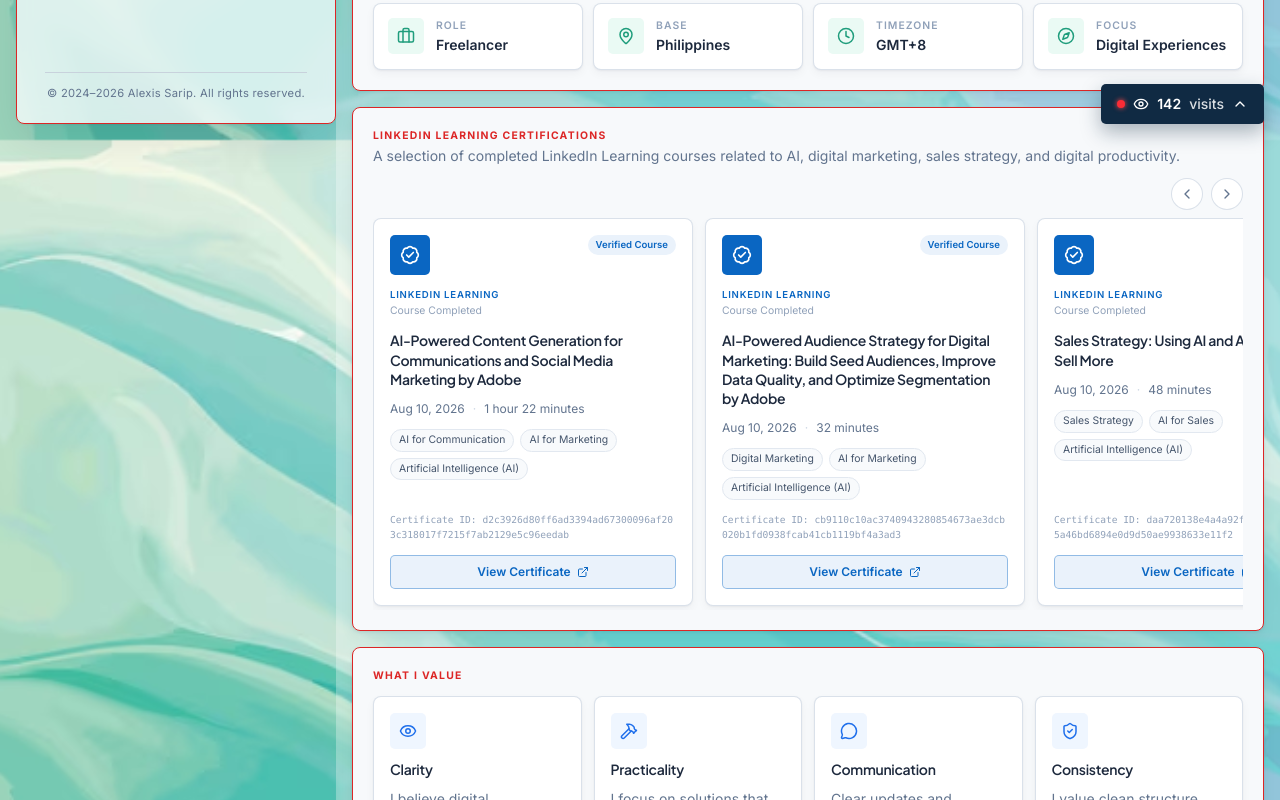
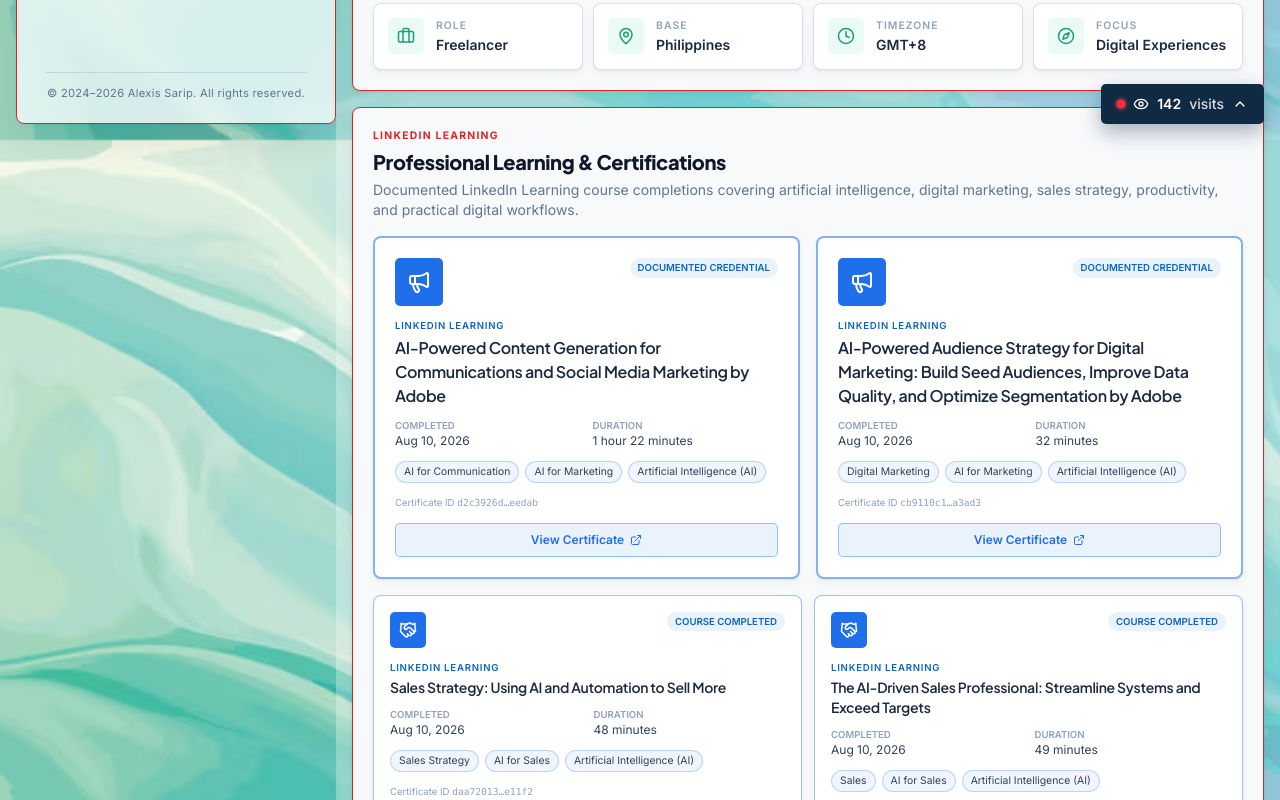
Before and after one commit to booksagealex4-svg/launchsiteph, a React (Vite) app in the folder portfolio/: page /about in a window 1280 px wide. Shown: the part 660-1460 px from the top of the page. Built offline with nearby package versions, Linux system fonts and the light colour scheme.

Commit message:
feat(portfolio): highlight linkedin learning certifications
Co-Authored-By: Claude Sonnet 5 <noreply@anthropic.com>

```diff
--- a/portfolio/src/components/CertificationRail.tsx
+++ b/portfolio/src/components/CertificationRail.tsx
@@ -1,92 +1,71 @@
-import { useRef } from 'react'
-import { BadgeCheck, ChevronLeft, ChevronRight, ExternalLink } from 'lucide-react'
+import type { LucideIcon } from 'lucide-react'
+import { BadgeCheck, BrainCircuit, Megaphone, Handshake, Bot, ExternalLink } from 'lucide-react'
 import type { Certification } from '@/data/certifications'
+import { cn } from '@/lib/utils'
 
-/**
- * Quiet, manual-scroll credential rail — deliberately calmer than the
- * autoplaying Projects/Services mockup carousels (no autoplay, no crossfade).
- * Reusable so a future homepage Credentials section can read the same
- * certifications data without duplicating this component.
- */
-export function CertificationRail({ certifications }: { certifications: Certification[] }) {
-  const trackRef = useRef<HTMLDivElement>(null)
-
-  function scrollByCard(direction: 1 | -1) {
-    const track = trackRef.current
-    if (!track) return
-    const card = track.querySelector<HTMLElement>('[data-cert-card]')
-    const amount = (card?.offsetWidth ?? 320) + 12
-    const reduceMotion = window.matchMedia('(prefers-reduced-motion: reduce)').matches
-    track.scrollBy({ left: direction * amount, behavior: reduceMotion ? 'auto' : 'smooth' })
+const categoryIcons: Record<string, LucideIcon> = {
+  ai: BrainCircuit,
+  marketing: Megaphone,
+  sales: Handshake,
+  productivity: Bot,
 }
 
+/** Shows a shortened certificate ID for scanability — the full value stays in the data file. */
+function shortenId(id: string) {
+  if (id.length <= 16) return id
+  return `${id.slice(0, 8)}…${id.slice(-5)}`
+}
+
+function CertCard({ cert, featured }: { cert: Certification; featured?: boolean }) {
+  const Icon = (cert.category && categoryIcons[cert.category]) || BadgeCheck
+
   return (
-    <div className="relative">
-      {/* Controls sit above the track (not bottom-right) so they never collide with the fixed visitor-counter pill */}
-      <div className="mb-2 flex justify-end gap-2">
-        <button
-          type="button"
-          onClick={() => scrollByCard(-1)}
-          aria-label="Scroll certifications left"
-          className="flex h-8 w-8 items-center justify-center rounded-full border border-slate-300/70 bg-white text-slate-500 transition-all duration-200 hover:border-blue-200 hover:text-[#1F6FEB] focus-visible:outline focus-visible:outline-2 focus-visible:outline-offset-2 focus-visible:outline-blue-500"
-        >
-          <ChevronLeft className="h-4 w-4" />
-        </button>
-        <button
-          type="button"
-          onClick={() => scrollByCard(1)}
-          aria-label="Scroll certifications right"
-          className="flex h-8 w-8 items-center justify-center rounded-full border border-slate-300/70 bg-white text-slate-500 transition-all duration-200 hover:border-blue-200 hover:text-[#1F6FEB] focus-visible:outline focus-visible:outline-2 focus-visible:outline-offset-2 focus-visible:outline-blue-500"
-        >
-          <ChevronRight className="h-4 w-4" />
-        </button>
-      </div>
-
     <div
-        ref={trackRef}
-        role="list"
-        aria-label="LinkedIn Learning certifications"
-        className="no-scrollbar flex gap-3 overflow-x-auto scroll-smooth pb-1"
-      >
-        {certifications.map((cert) => (
-          <div
-            key={cert.id}
-            data-cert-card
-            role="listitem"
-            className="flex w-80 shrink-0 flex-col gap-3 rounded-lg border border-slate-300/70 bg-white p-4 shadow-[0_1px_2px_rgba(15,23,42,0.05),0_4px_10px_rgba(15,23,42,0.04)] transition-all duration-200 hover:-translate-y-0.5 hover:border-blue-200 hover:shadow-[0_8px_16px_rgba(15,23,42,0.06)]"
+      className={cn(
+        'flex flex-col gap-3 rounded-lg bg-white p-4 shadow-[0_1px_2px_rgba(15,23,42,0.05),0_4px_10px_rgba(15,23,42,0.04)] transition-all duration-200 hover:-translate-y-px',
+        featured
+          ? 'border-2 border-[#1F6FEB]/55 hover:border-[#1F6FEB] hover:shadow-[0_10px_22px_rgba(31,111,235,0.14)] sm:p-5'
+          : 'border border-[var(--card-border-nested)]/40 hover:border-[#1F6FEB]/60 hover:shadow-[0_8px_16px_rgba(15,23,42,0.08)]',
+      )}
     >
       <div className="flex items-start justify-between gap-2">
-              <span className="flex h-10 w-10 shrink-0 items-center justify-center rounded-md bg-[#0A66C2] text-white">
-                <BadgeCheck className="h-5 w-5" />
+        <span
+          className={cn(
+            'flex shrink-0 items-center justify-center rounded-md bg-[#1F6FEB] text-white',
+            featured ? 'h-12 w-12' : 'h-9 w-9',
+          )}
+        >
+          <Icon className={featured ? 'h-6 w-6' : 'h-[18px] w-[18px]'} />
         </span>
-              <span className="rounded-full bg-[#eaf2fb] px-2 py-0.5 text-[0.6rem] font-semibold whitespace-nowrap text-[#0A66C2]">
-                Verified Course
+        <span className="rounded-full bg-[#eaf2fb] px-2 py-0.5 text-[0.6rem] font-semibold whitespace-nowrap text-[#0A66C2] uppercase">
+          {featured ? 'Documented Credential' : 'Course Completed'}
         </span>
       </div>
 
       <div>
-              <p className="text-[0.6rem] font-semibold tracking-[0.08em] text-[#0A66C2] uppercase">{cert.issuer}</p>
-              <p className="text-[0.65rem] text-slate-400">Course Completed</p>
+        <p className="text-[0.6rem] font-semibold tracking-[0.08em] text-[#0A66C2] uppercase">LinkedIn Learning</p>
+        <h3 className={cn('mt-0.5 leading-snug font-semibold text-slate-800', featured ? 'text-base' : 'text-sm')}>
+          {cert.title}
+        </h3>
       </div>
 
-            <h3 className="text-sm leading-snug font-semibold text-slate-800">{cert.title}</h3>
-
-            <div className="flex flex-wrap items-center gap-x-2 gap-y-1 text-xs text-slate-500">
-              <span>{cert.date ?? 'Credential details to be added'}</span>
-              {cert.duration ? (
-                <>
-                  <span className="text-slate-300">·</span>
-                  <span>{cert.duration}</span>
-                </>
-              ) : null}
+      <div className="grid grid-cols-2 gap-x-3 gap-y-1.5 text-xs">
+        <div>
+          <p className="text-[0.6rem] font-semibold text-slate-400 uppercase">Completed</p>
+          <p className="text-slate-700">{cert.date ?? 'To be added'}</p>
+        </div>
+        <div>
+          <p className="text-[0.6rem] font-semibold text-slate-400 uppercase">Duration</p>
+          <p className="text-slate-700">{cert.duration ?? '—'}</p>
+        </div>
       </div>
 
       {cert.skills?.length ? (
         <div className="flex flex-wrap gap-1.5">
-                {cert.skills.map((skill) => (
+          {cert.skills.slice(0, 3).map((skill) => (
             <span
               key={skill}
-                    className="rounded-full border border-slate-200 bg-slate-50 px-2 py-0.5 text-[0.65rem] text-slate-600"
+              className="rounded-full border border-[#1F6FEB]/25 bg-blue-50 px-2 py-0.5 text-[0.65rem] text-slate-700"
             >
               {skill}
             </span>
@@ -95,8 +74,8 @@ export function CertificationRail({ certifications }: { certifications: Certific
       ) : null}
 
       {cert.certificateId ? (
-              <p className="mt-auto break-all text-[0.6rem] leading-relaxed font-mono text-slate-400">
-                Certificate ID: {cert.certificateId}
+        <p className="text-[0.6rem] text-slate-400">
+          Certificate ID <span className="font-mono">{shortenId(cert.certificateId)}</span>
         </p>
       ) : null}
 
@@ -105,15 +84,41 @@ export function CertificationRail({ certifications }: { certifications: Certific
           href={cert.credentialUrl}
           target="_blank"
           rel="noopener noreferrer"
-                className="flex items-center justify-center gap-1.5 rounded-md border border-[#0A66C2]/40 bg-[#eaf2fb] px-3 py-2 text-xs font-semibold text-[#0A66C2] transition-all duration-200 hover:-translate-y-0.5 hover:border-[#0A66C2]/70 hover:bg-[#dbe9fa] focus-visible:outline focus-visible:outline-2 focus-visible:outline-offset-2 focus-visible:outline-blue-500"
+          className="mt-auto flex items-center justify-center gap-1.5 rounded-md border border-[#1F6FEB]/40 bg-[#eaf2fb] px-3 py-2 text-xs font-semibold text-[#1F6FEB] transition-all duration-200 hover:-translate-y-0.5 hover:border-[#1F6FEB]/70 hover:bg-[#dbe9fa] focus-visible:outline focus-visible:outline-2 focus-visible:outline-offset-2 focus-visible:outline-blue-500"
         >
           View Certificate
           <ExternalLink className="h-3 w-3 shrink-0" />
         </a>
       ) : null}
     </div>
+  )
+}
+
+/**
+ * Featured-plus-grid credential display — the first two entries (the ones called out as
+ * "featured" in content) render as larger cards, the rest follow in a compact 2-column grid.
+ * A responsive grid (not a scroll rail) so nothing needs horizontal scrolling on mobile.
+ */
+export function CertificationRail({ certifications }: { certifications: Certification[] }) {
+  const [featured, rest] = [certifications.slice(0, 2), certifications.slice(2)]
+
+  return (
+    <div className="flex flex-col gap-4">
+      {featured.length ? (
+        <div className="grid grid-cols-1 gap-4 sm:grid-cols-2">
+          {featured.map((cert) => (
+            <CertCard key={cert.id} cert={cert} featured />
           ))}
         </div>
+      ) : null}
+
+      {rest.length ? (
+        <div className="grid grid-cols-1 gap-3 sm:grid-cols-2">
+          {rest.map((cert) => (
+            <CertCard key={cert.id} cert={cert} />
+          ))}
+        </div>
+      ) : null}
     </div>
   )
 }
--- a/portfolio/src/data/certifications.ts
+++ b/portfolio/src/data/certifications.ts
@@ -8,6 +8,8 @@ export interface Certification {
   certificateId?: string
   credentialUrl?: string
   status?: 'completed' | 'in-progress' | 'planned'
+  /** Drives the category icon shown on the certificate card. */
+  category?: 'ai' | 'marketing' | 'sales' | 'productivity'
 }
 
 /**
@@ -28,6 +30,7 @@ export const certifications: Certification[] = [
     credentialUrl:
       'https://www.linkedin.com/learning/certificates/d2c3926d80ff6ad3394ad67300096af203c318017f7215f7ab2129e5c96eedab',
     status: 'completed',
+    category: 'marketing',
   },
   {
     id: 'cert-ai-audience-strategy-adobe',
@@ -41,6 +44,7 @@ export const certifications: Certification[] = [
     credentialUrl:
       'https://www.linkedin.com/learning/certificates/cb9110c10ac3740943280854673ae3dcb020b1fd0938fcab41cb1119bf4a3ad3',
     status: 'completed',
+    category: 'marketing',
   },
   {
     id: 'cert-sales-strategy-ai-automation',
@@ -53,6 +57,7 @@ export const certifications: Certification[] = [
     credentialUrl:
       'https://www.linkedin.com/learning/certificates/daa720138e4a4a92f6070e36cb43ed7465a46bd6894e0d9d50ae9938633e11f2',
     status: 'completed',
+    category: 'sales',
   },
   {
     id: 'cert-ai-driven-sales-professional',
@@ -65,6 +70,7 @@ export const certifications: Certification[] = [
     credentialUrl:
       'https://www.linkedin.com/learning/certificates/58251ba53d31264f4118f4024d94476f886d23e56738901cc7c3c3e155167d88',
     status: 'completed',
+    category: 'sales',
   },
   {
     id: 'cert-learning-copilot-chat-basic',
@@ -77,6 +83,7 @@ export const certifications: Certification[] = [
     credentialUrl:
       'https://www.linkedin.com/learning/certificates/0cb22e4edf4e50cb271344f0637f2f203af485d55617a2540bdc29ca11922829',
     status: 'completed',
+    category: 'productivity',
   },
   {
     id: 'cert-what-is-generative-ai',
@@ -89,5 +96,6 @@ export const certifications: Certification[] = [
     credentialUrl:
       'https://www.linkedin.com/learning/certificates/aab7a25c4dfd4bb6b65f89e73cc2b290b6aea9fa8969d6e1e4a84762eec39489',
     status: 'completed',
+    category: 'ai',
   },
 ]
--- a/portfolio/src/pages/AboutPage.tsx
+++ b/portfolio/src/pages/AboutPage.tsx
@@ -365,13 +365,16 @@ export function AboutPage() {
       {/* Certifications */}
       <section className="mt-4 rounded-lg border border-[var(--card-border-accent)] bg-[#F7F9FB] p-5 shadow-[0_1px_3px_rgba(15,23,42,0.07),0_6px_14px_rgba(15,23,42,0.05)]">
         <p className="text-[0.65rem] font-bold tracking-[0.12em] text-[var(--card-border-accent)] uppercase">
-          LinkedIn Learning Certifications
+          LinkedIn Learning
         </p>
-        <p className="mt-0.5 text-sm text-slate-500">
-          A selection of completed LinkedIn Learning courses related to AI, digital marketing, sales
-          strategy, and digital productivity.
+        <h2 className="mt-1 text-lg font-extrabold text-slate-900 sm:text-xl">
+          Professional Learning &amp; Certifications
+        </h2>
+        <p className="mt-1 text-sm text-slate-500">
+          Documented LinkedIn Learning course completions covering artificial intelligence,
+          digital marketing, sales strategy, productivity, and practical digital workflows.
         </p>
-        <div className="mt-3">
+        <div className="mt-4">
           <CertificationRail certifications={certifications} />
         </div>
       </section>
```
Lines whose indentation alone changed are shown as unchanged.
